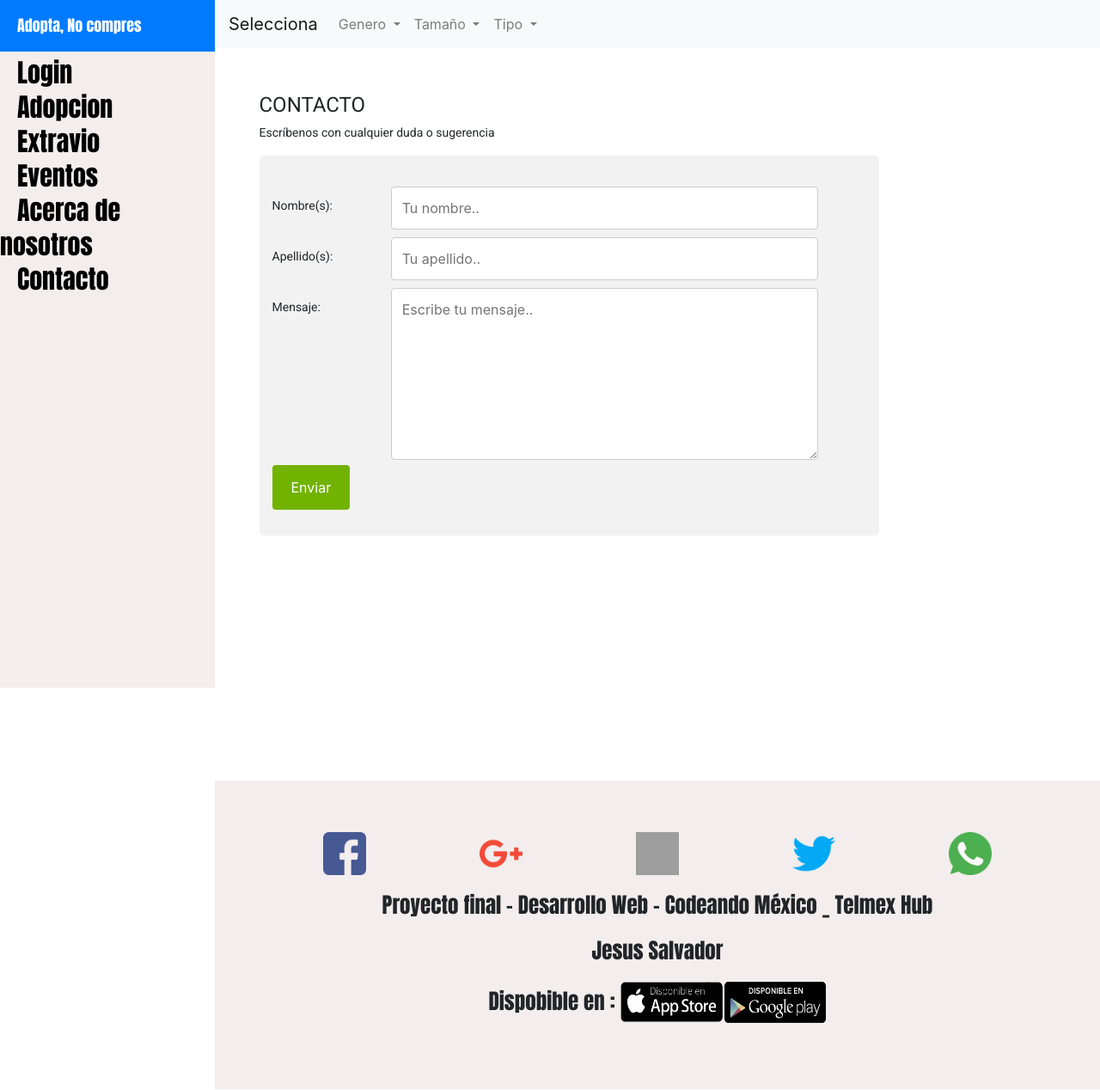
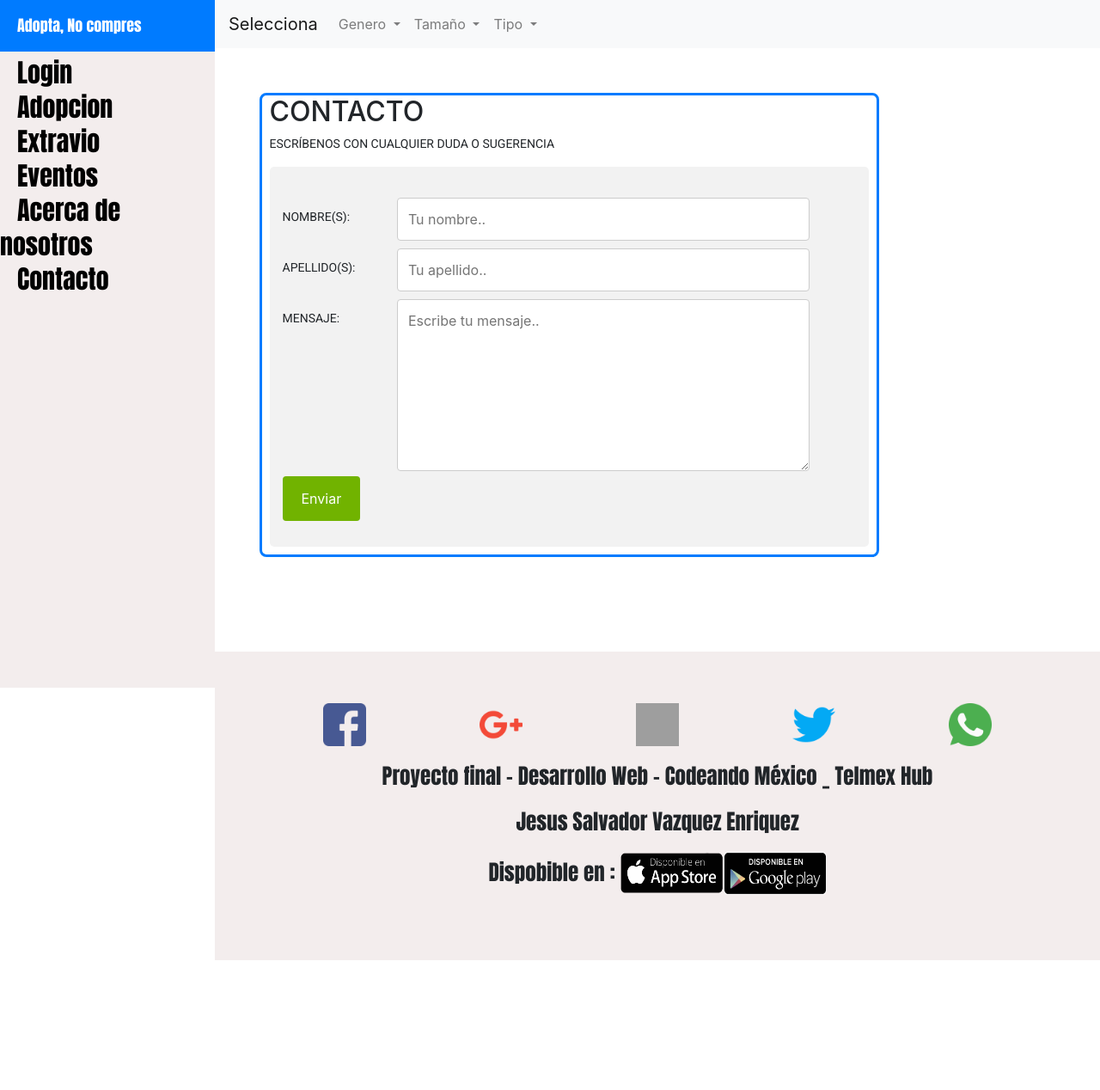
Before and after one commit to h4nz0L0L/NoCompresAdopta, an Angular app: page /contacto in a window 1280 px wide. Shown: the whole page at 86% size. After the commit the page ends 1118 px from the top, so only its background shows below. Built offline with nearby package versions, Linux system fonts and the light colour scheme; grey boxes are pictures that could not be loaded.

Commit message:
Contacto_recuadro

```diff
--- a/src/app/contacto/contacto.component.css
+++ b/src/app/contacto/contacto.component.css
@@ -1,19 +1,17 @@
 .background-white{
-    height: 800px;
+    height: 650px;
 }
 
 .container-form{
+    border: 3px solid #007bff;
     margin-left: 5%;
     margin-right: 20%;
     margin-top: 5%;
     width: 70%;
-    height: 500px;;
-}
-
-h2{
-    font-family: Roboto, Helvetica, Arial;
-    font-size: 24px;
+    height: 540px;
     text-transform: uppercase;
+    border-radius: 8px;
+    padding: 0px 9px 0px 9px;
 }
 
 label, p{
--- a/src/app/footer/footer.component.html
+++ b/src/app/footer/footer.component.html
@@ -8,7 +8,7 @@
             <a href="https://www.whatsapp.com"><img src="./../../assets/redes/whatsapp.png" width="50" height="50"></a>
           </p>
           <p>Proyecto final - Desarrollo Web - Codeando México _ Telmex Hub</p>
-          <p>Jesus Salvador</p>
+          <p>Jesus Salvador Vazquez Enriquez</p>
           <div>
               <p>Dispobible en :
                   <a href="https://www.apple.com/mx/iphone/"><img src="./../../assets/disponible/app_store.png" width="120" height="50"></a>
```
